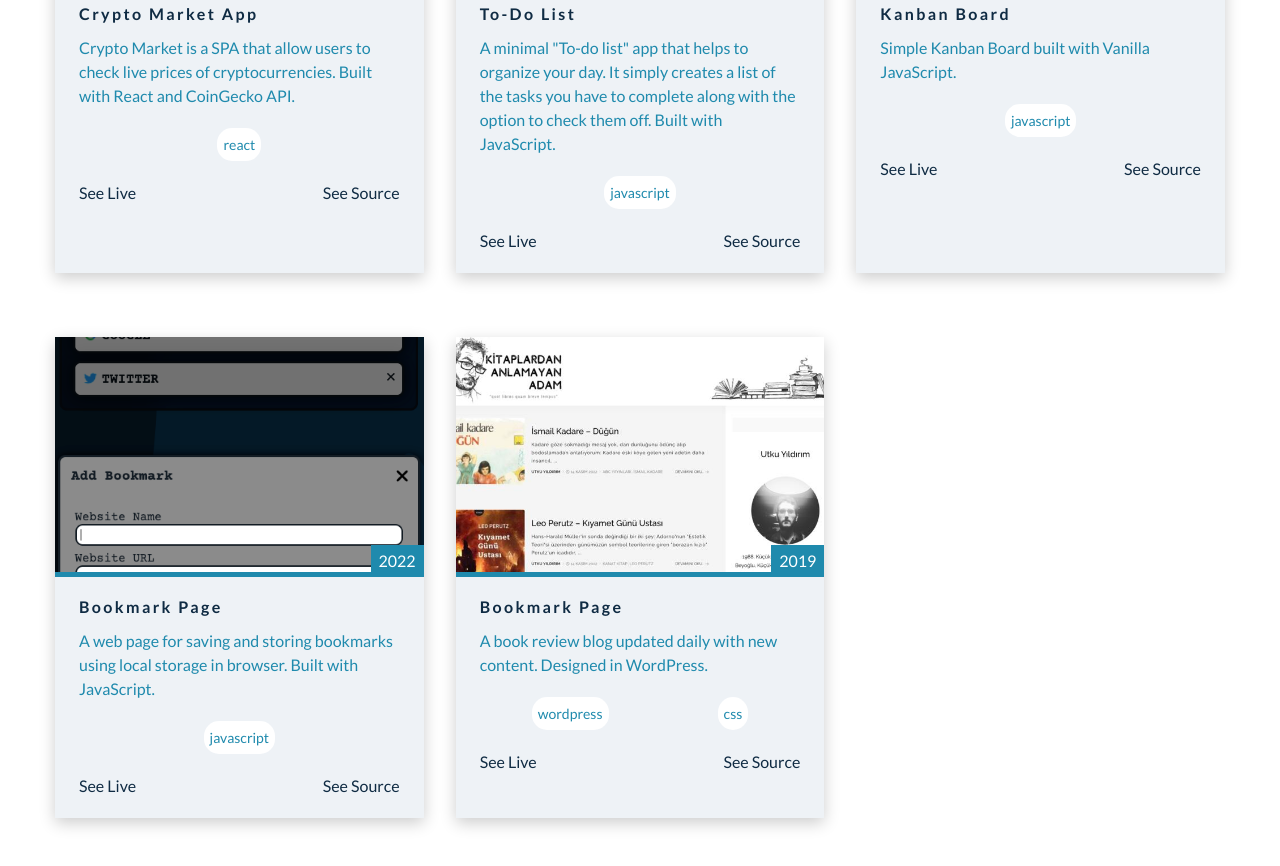
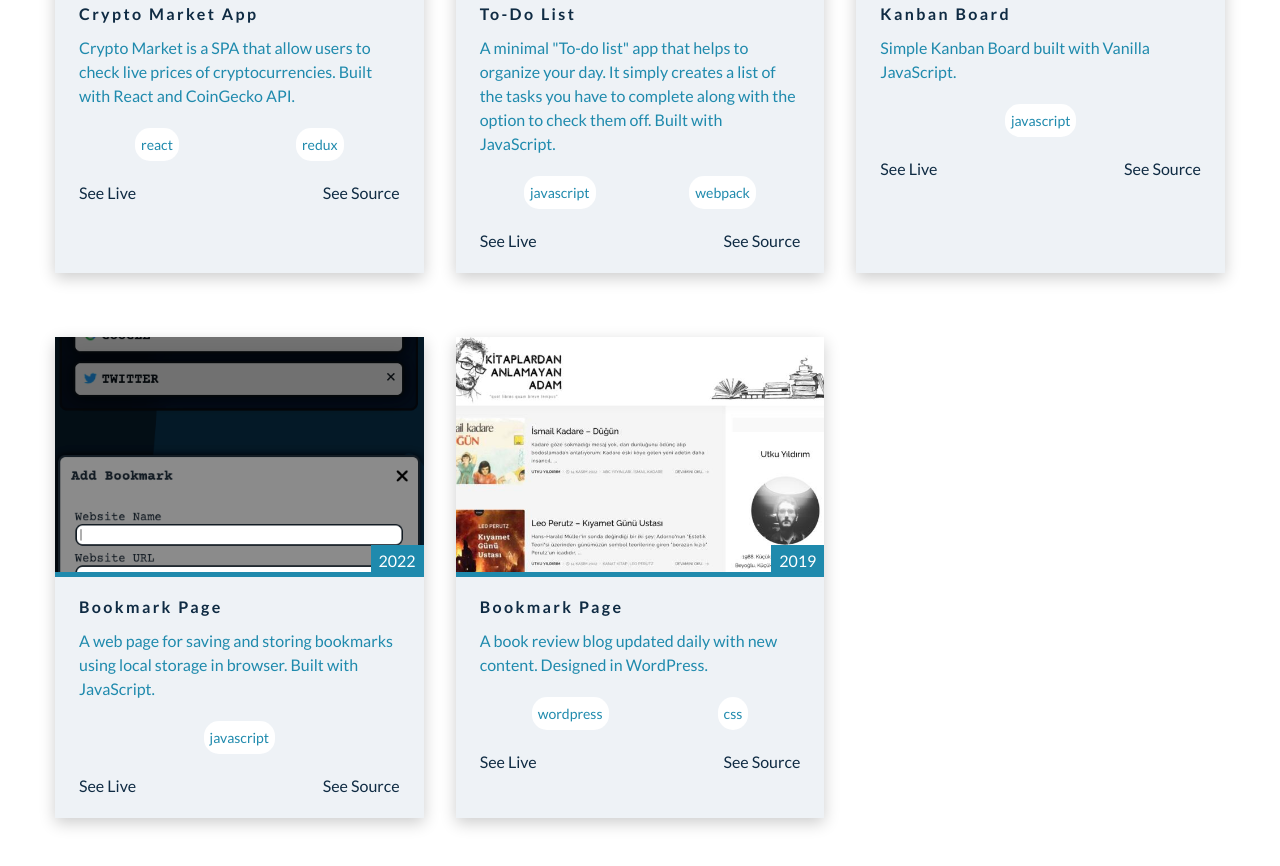
Before and after one commit to karayamanemre/portfolio-react, a React (Create React App) app: page / in a window 1280 px wide. Shown: the part 1240-2106 px from the top of the page. Built offline with nearby package versions, Linux system fonts and the light colour scheme; the HTML template or start-up script is replaced by a standard one.

Commit message:
Update data.js

```diff
--- a/src/data.js
+++ b/src/data.js
@@ -45,7 +45,7 @@ export const works = [
     date: '2022',
     title: 'Crypto Market App',
     info: 'Crypto Market is a SPA that allow users to check live prices of cryptocurrencies. Built with React and CoinGecko API.',
-    tags: ['react'],
+    tags: ['react', 'redux'],
     liveLink: 'https://cryptomarketapp-karayamanemre.netlify.app/',
     sourceLink: 'https://github.com/karayamanemre/crypto-market-app'
   },
@@ -55,7 +55,7 @@ export const works = [
     date: '2022',
     title: 'To-Do List',
     info: 'A minimal "To-do list" app that helps to organize your day. It simply creates a list of the tasks you have to complete along with the option to check them off. Built with JavaScript.',
-    tags: ['javascript'],
+    tags: ['javascript', 'webpack'],
     liveLink: 'https://karayamanemre.github.io/to-do-list/dist/',
     sourceLink: 'https://github.com/karayamanemre/to-do-list'
   },
```
